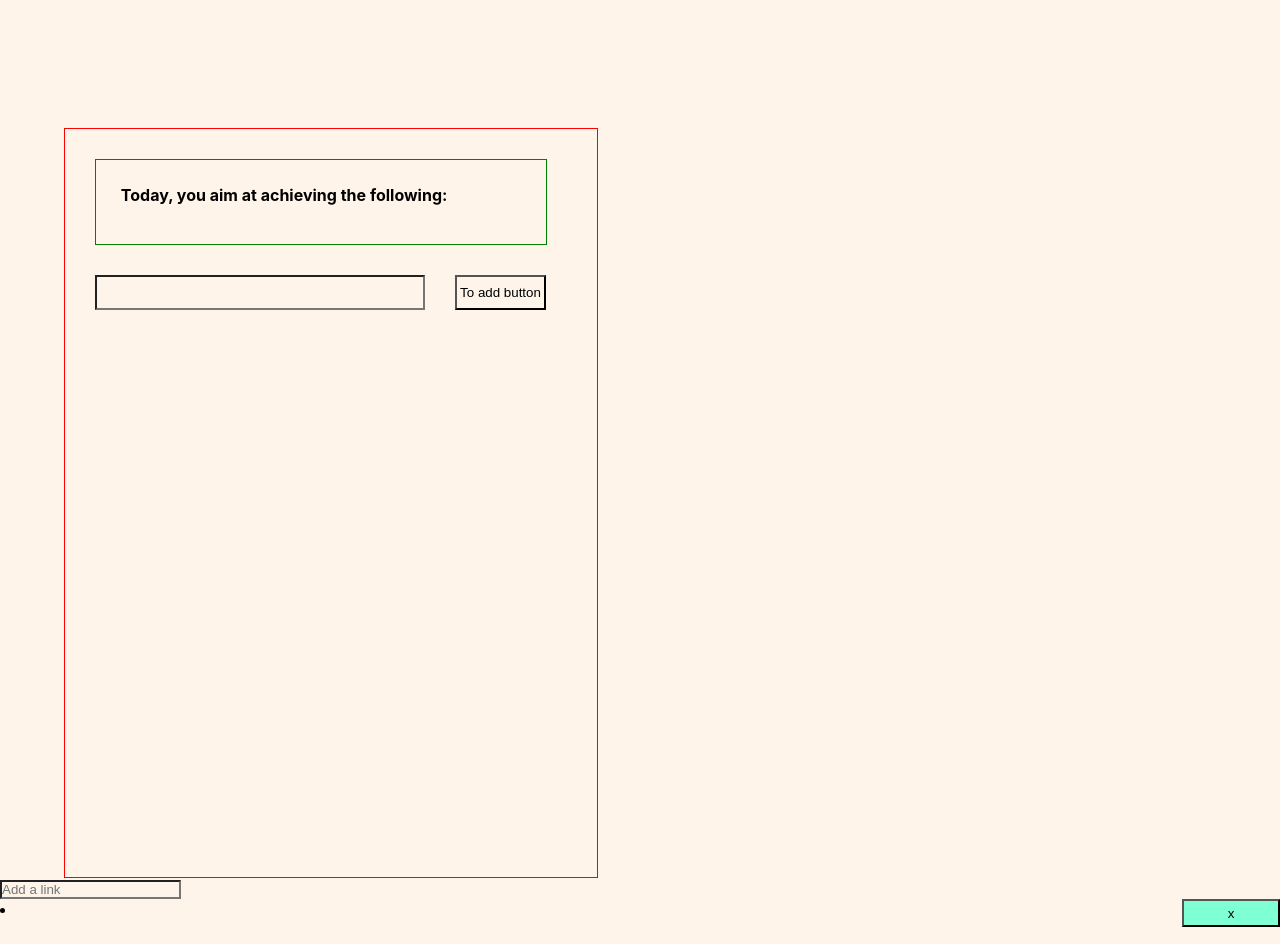
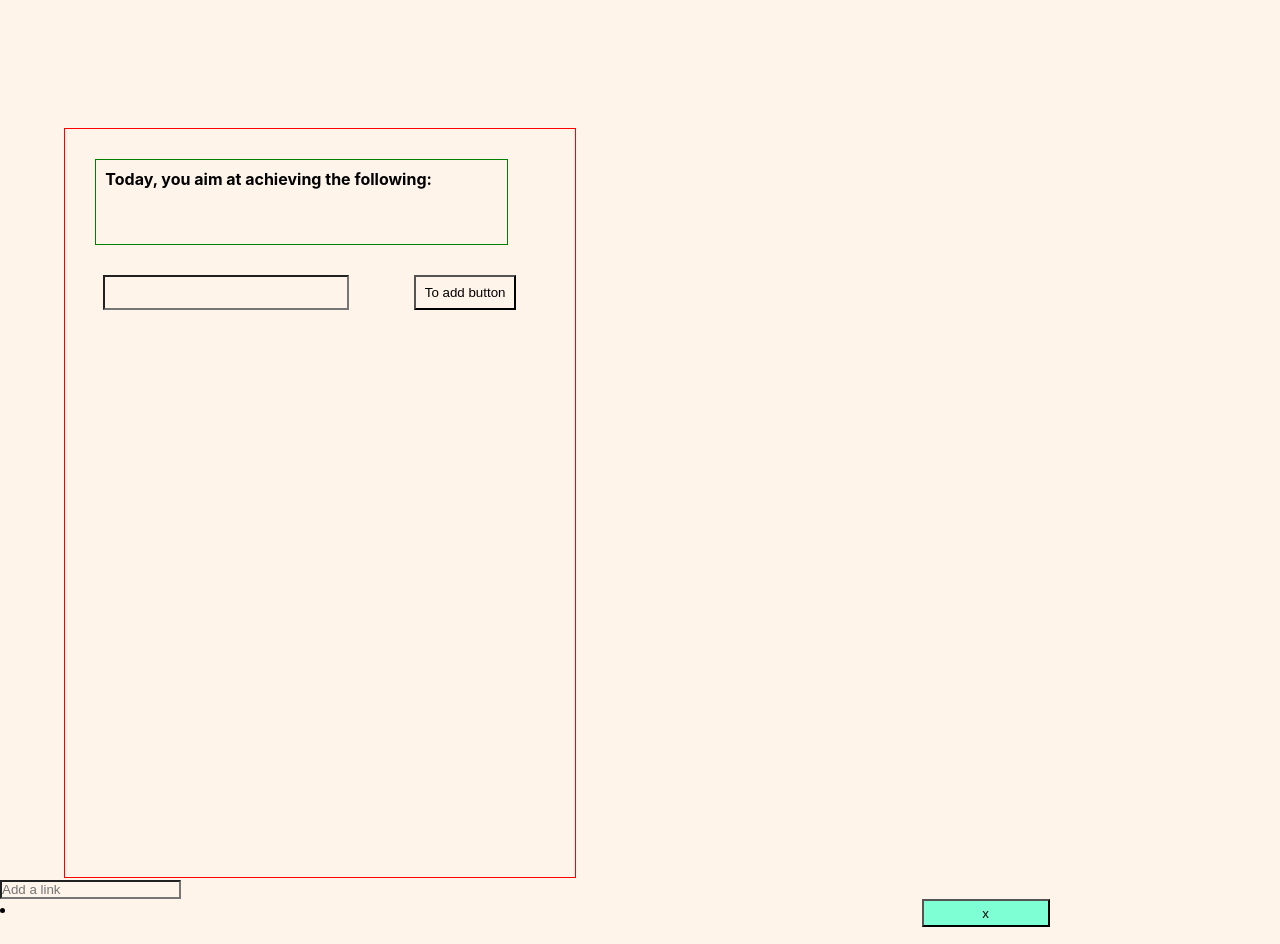
Before and after one commit to SchoolOfCode/bc13_w9_project-frontend-lucky-number-seven, a React (Create React App) app in the folder organiser/: page / in a window 1280 px wide. Built offline with nearby package versions, Linux system fonts and the light colour scheme.

Commit message:
Working on another component

```diff
--- a/organiser/src/components/App/App.css
+++ b/organiser/src/components/App/App.css
@@ -4,43 +4,44 @@
   margin: 0 0;
   padding: 0 0;
 }
+/* .App {
+  display: flex;
+  flex-flow: row wrap;
 
+} */
 .toDoContainer{
   display: flex;
   flex-flow: column wrap;
   margin: 10% 70% 0% 5%;
-  width: 534px;
+  width: 40%;
   height: 750px;
-  padding: 25px;
+  padding: 2%;
   border: 1px solid red;
 }
 
 .toDoContainer > h1{
   font-size: 1.0rem;
   margin: 1%;
-  padding: 25px;
+  padding: 2%;
   border: 1px solid green;
-  width: 452px;
+  width: 90%;
   height: 86px;
 }
 
- List {
-background-color: blue;
 
-}
 
 .inputButton {
   padding: 25px;
 }
 
 .inputButton  input {
-  width: 330px;
+  width: 60%;
   height: 35px;
- margin-right: 30px;
- margin-left: -20px;
+ margin-right: 16%;
+ margin-left: -3%;
 }
 
 .inputButton  button {
-  width: 91px;
+  width: 25%;
   height: 35px;
 }
--- a/organiser/src/components/ListItem/index.css
+++ b/organiser/src/components/ListItem/index.css
@@ -6,11 +6,11 @@
 
 li {
 padding-bottom: 25px;
-flex: 60% 1 1;
+flex: 62% 0 1;
 }
 
 .deleteButton {
-    width: 98px;
+    width: 10%;
     height: 28px;
     background-color: aquamarine;
     flex: 10% 0 auto;
```
Also changed, not shown: organiser/src/Components/TechDisplay/TechDisplay.css (added, +11 -0 lines).
